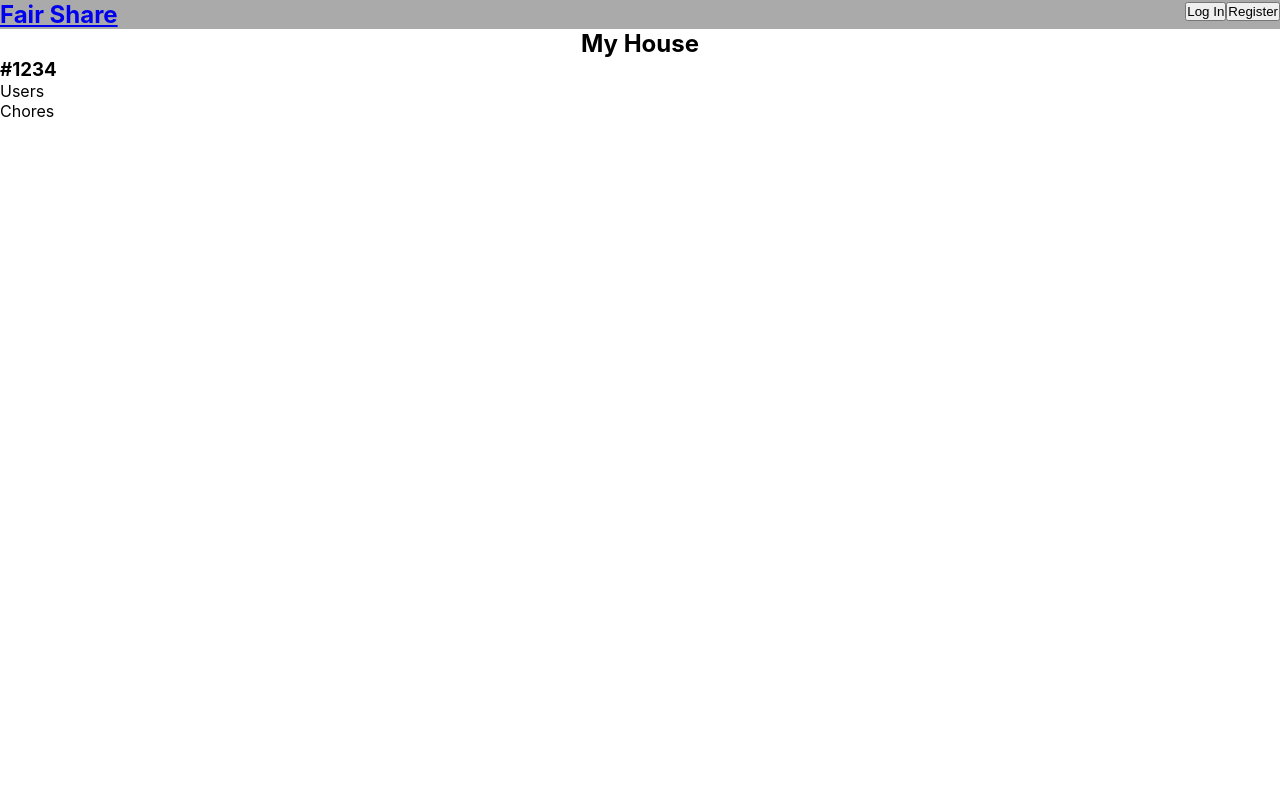
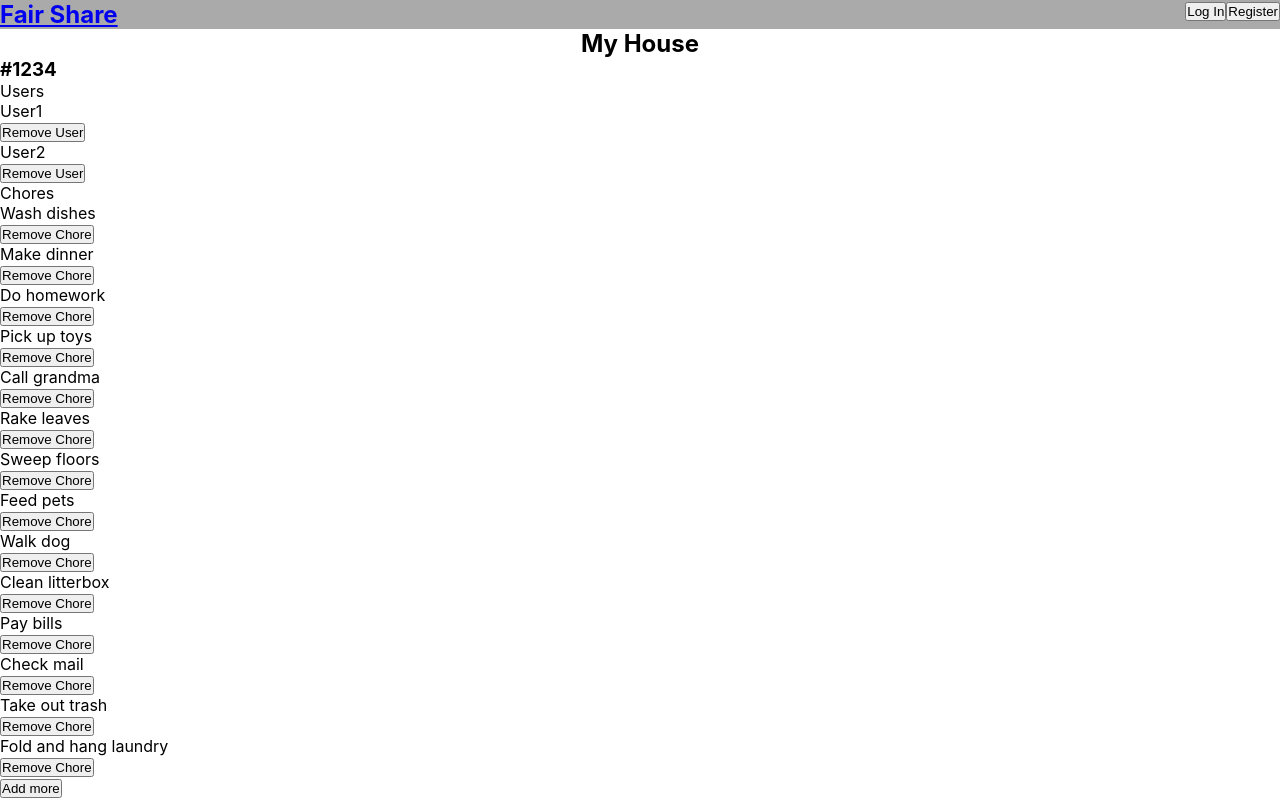
Before and after one commit to KevinPMoore/Fair-Share-Client, a React (Create React App) app: page /manage in a window 1280 px wide. Built offline with nearby package versions, Linux system fonts and the light colour scheme.

Commit message:
structure of manage component

```diff
--- a/src/components/Manage/Manage.js
+++ b/src/components/Manage/Manage.js
@@ -5,6 +5,55 @@ import './Manage.css';
 export default class Manage extends React.Component {
 
     //use props passed from app
+
+    //remove user button doesnt do anything yet
+    renderUsers = (users) => {
+        let usersToRender = users.map(user =>
+                <li
+                   key={user.id}
+                   id={user.id}
+                   className='manageuser'
+                >
+                    <p className='manageusername'>
+                        {user.username}
+                    </p>
+                    <button
+                        className='manageuserbutton'
+                    >
+                        Remove User
+                    </button>
+                </li>
+        );
+        return(
+            <ul className='manageuserlist'>
+                {usersToRender}
+            </ul>
+        );
+    };
+
+    renderChores = (chores) => {
+        let choresToRender = chores.map(chore =>
+            <li
+                key={chores.indexOf(chore)}
+                id={chores.indexOf(chore)}
+                className='managechore'
+            >
+                <p className='managechorename'>
+                    {chore}
+                </p>
+                <button
+                    className='managechorebutton'
+                >
+                    Remove Chore
+                </button>
+            </li>
+        );
+        return(
+            <ul className='managechorelist'>
+                {choresToRender}
+            </ul>
+        );
+    };
 
     render() {
         return(
@@ -19,15 +68,23 @@ export default class Manage extends React.Component {
                     <span>
                         Users
                     </span>
-
+                    {this.renderUsers(this.props.users)}
                 </div>
                 <div className='managechores'>
                     <span>
                         Chores
                     </span>
-
+                    {this.renderChores(this.props.chores)}
+                    <Link
+                        to='/addchore'
+                        className='addchorelink'
+                    >
+                        <button>
+                            Add more
+                        </button>
+                    </Link>
                 </div>
             </div>
-        )
+        );
     };
 };
```
